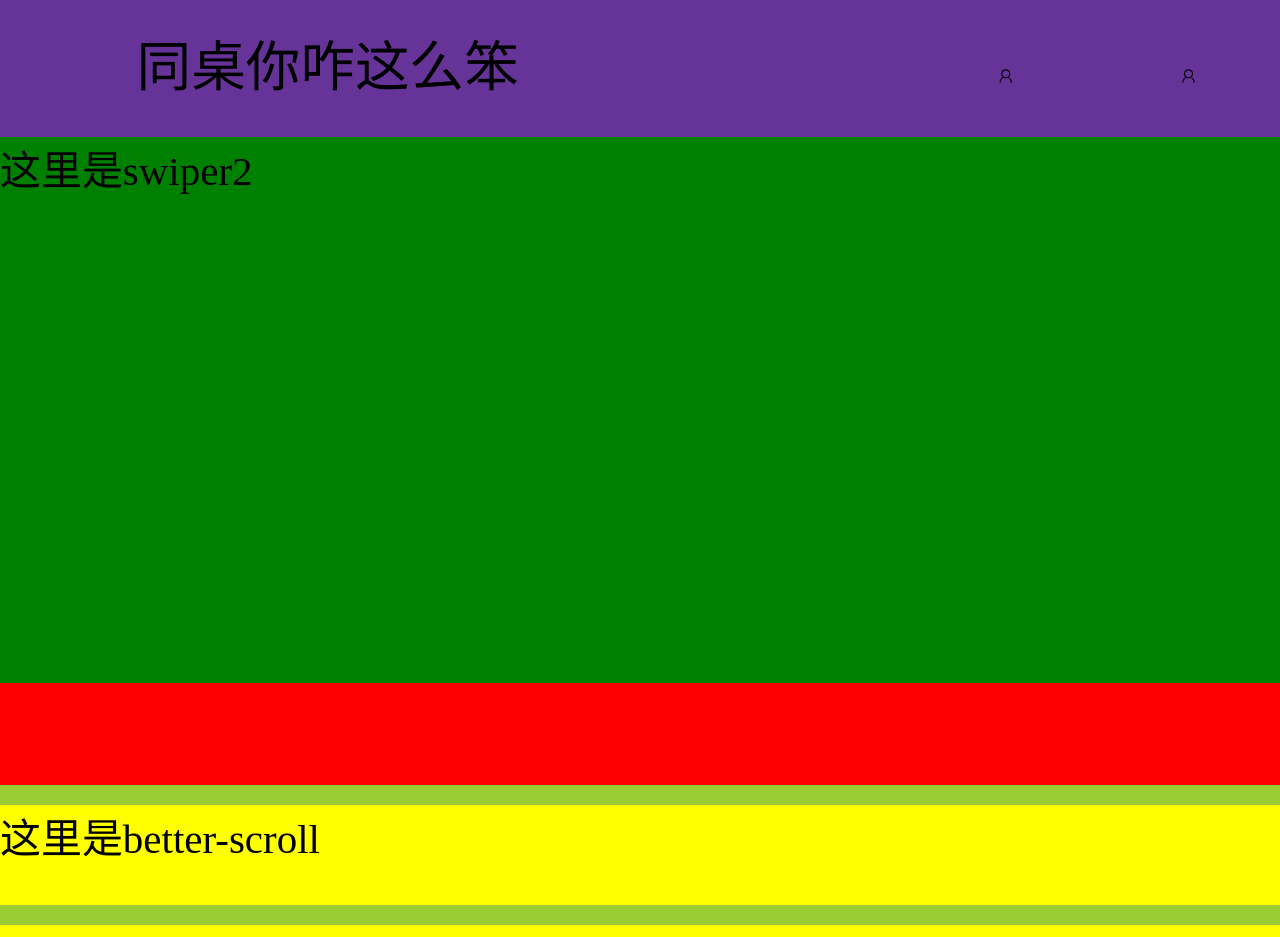
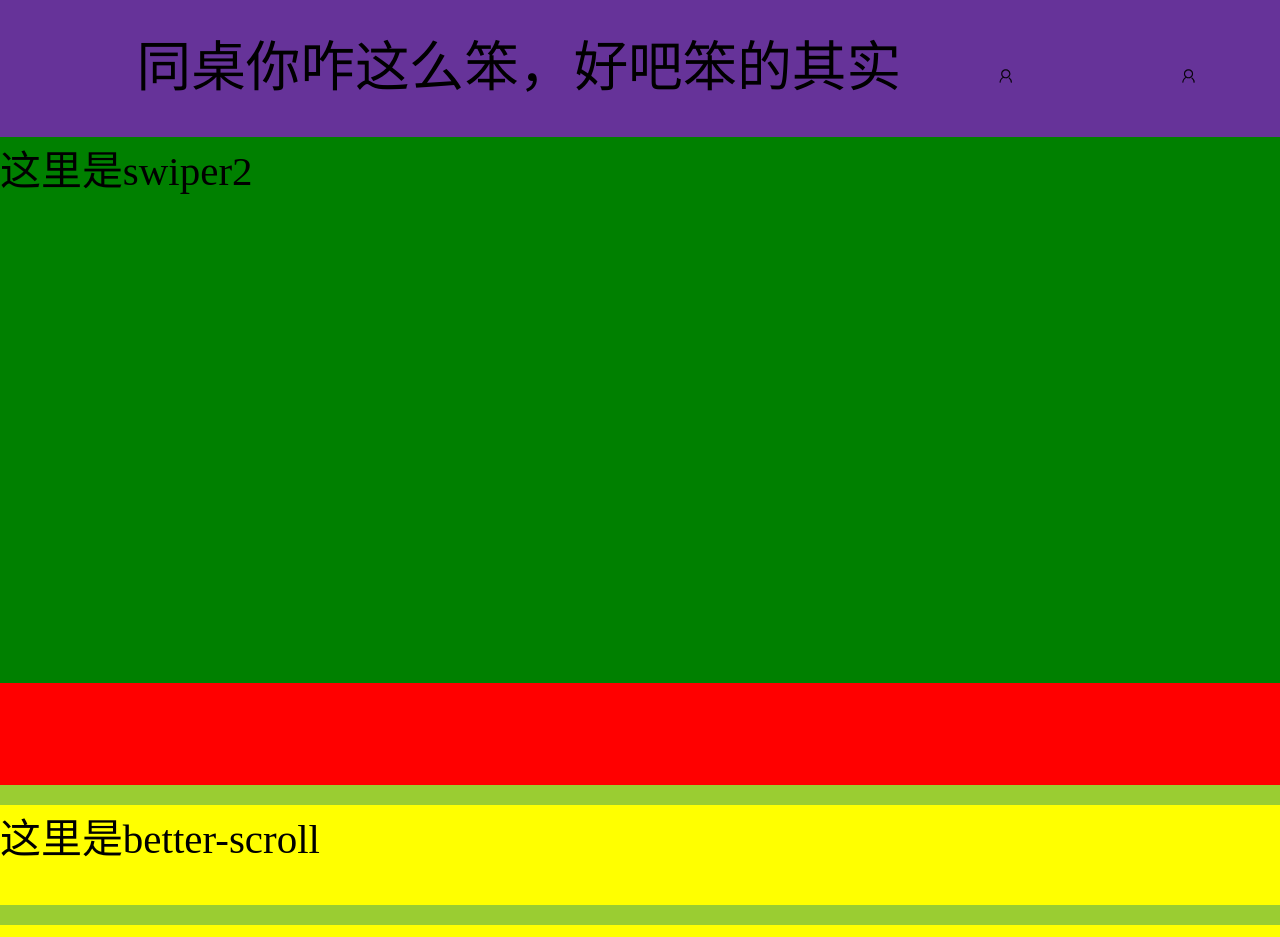
Before and after one commit to yjtlvkyx/wangxinlei, a plain HTML site: page src/index.html in a window 1280 px wide. Drawn offline with Linux system fonts and the light colour scheme.

Commit message:
updd.html

```diff
--- a/src/index.html
+++ b/src/index.html
@@ -15,7 +15,7 @@
 
 <body>
     <div class="header">
-        <span>同桌你咋这么笨</span>
+        <span>同桌你咋这么笨，好吧笨的其实是我</span>
         <span><i class="iconfont icon-wode"></i></span>
         <span><i class="iconfont icon-wode"></i></span>
     </div>
```
